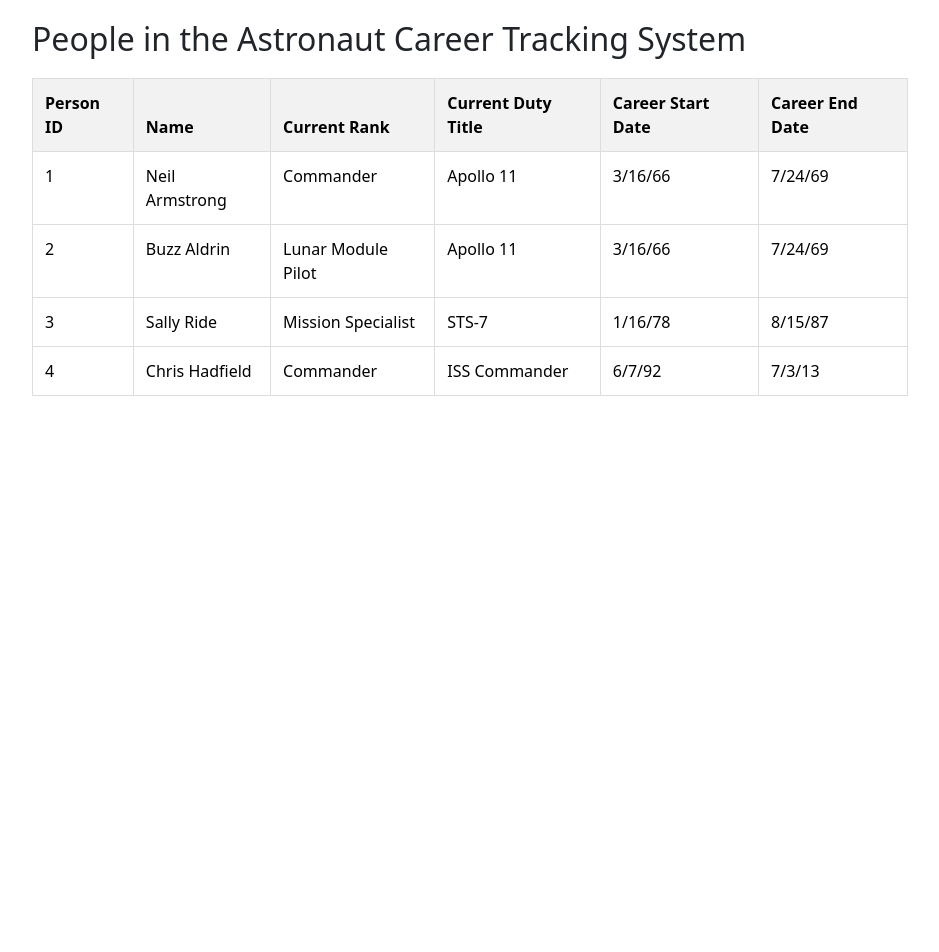
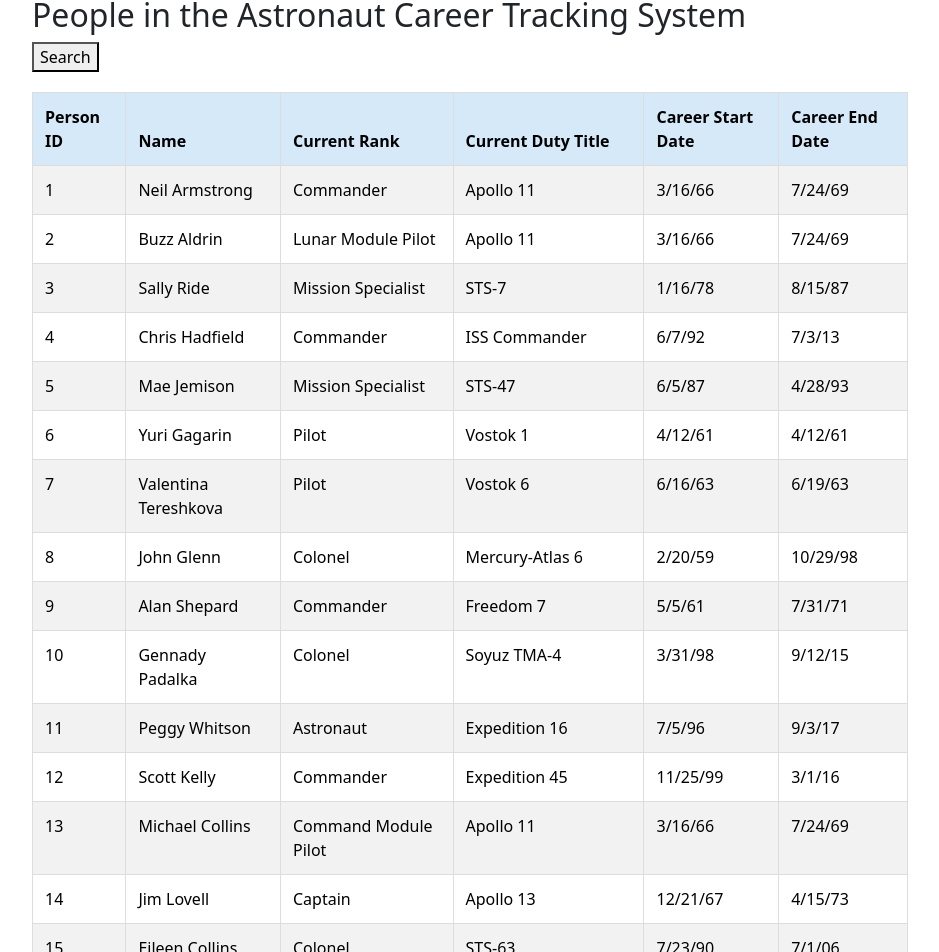
Before and after one commit to bochia/Stargate, an Angular app in the folder stargate.client/: page /directory in a window 1280 px wide. Shown: the part 84-1036 px from the top of the page, without its empty margins (170-1109 px from the left). Before the commit the page ends 800 px from the top, so only its background shows below. Built offline with nearby package versions, Linux system fonts and the light colour scheme.

Commit message:
feat: table got added to the directory page and able to cause button to trigger a filter.

```diff
--- a/stargate.client/src/app/person-directory/person-directory.component.css
+++ b/stargate.client/src/app/person-directory/person-directory.component.css
@@ -16,5 +16,5 @@ th, td {
 }
 
 th {
-  background-color: #f2f2f2;
+  background-color: #D6E9F8;
 }
--- a/stargate.client/src/app/person-directory/person-directory.component.html
+++ b/stargate.client/src/app/person-directory/person-directory.component.html
@@ -1,10 +1,10 @@
-<p>person-directory works!</p>
-
 <div class="container mt-4">
   <h2>People in the Astronaut Career Tracking System</h2>
 
-  <table class="table">
-    <thead>
+  <button (click)="filterTable()">Search</button>
+
+  <table class="table table-hover table-striped">
+    <thead class="thead-dark">
       <tr>
         <th>Person ID</th>
         <th>Name</th>
--- a/stargate.client/src/app/person-directory/person-directory.component.ts
+++ b/stargate.client/src/app/person-directory/person-directory.component.ts
@@ -7,43 +7,69 @@ import { Component } from '@angular/core';
 })
 export class PersonDirectoryComponent {
   people: PersonAstronautDto[] = [
-    {
-      personId: 1,
-      name: 'Neil Armstrong',
-      currentRank: 'Commander',
-      currentDutyTitle: 'Apollo 11',
-      careerStartDate: new Date('1966-03-16'),
-      careerEndDate: new Date('1969-07-24')
-    },
-    {
-      personId: 2,
-      name: 'Buzz Aldrin',
-      currentRank: 'Lunar Module Pilot',
-      currentDutyTitle: 'Apollo 11',
-      careerStartDate: new Date('1966-03-16'),
-      careerEndDate: new Date('1969-07-24')
-    },
-    {
-      personId: 3,
-      name: 'Sally Ride',
-      currentRank: 'Mission Specialist',
-      currentDutyTitle: 'STS-7',
-      careerStartDate: new Date('1978-01-16'),
-      careerEndDate: new Date('1987-08-15')
-    },
-    {
-      personId: 4,
-      name: 'Chris Hadfield',
-      currentRank: 'Commander',
-      currentDutyTitle: 'ISS Commander',
-      careerStartDate: new Date('1992-06-07'),
-      careerEndDate: new Date('2013-07-03')
-    }
+    { personId: 1, name: 'Neil Armstrong', currentRank: 'Commander', currentDutyTitle: 'Apollo 11', careerStartDate: new Date('1966-03-16'), careerEndDate: new Date('1969-07-24') },
+    { personId: 2, name: 'Buzz Aldrin', currentRank: 'Lunar Module Pilot', currentDutyTitle: 'Apollo 11', careerStartDate: new Date('1966-03-16'), careerEndDate: new Date('1969-07-24') },
+    { personId: 3, name: 'Sally Ride', currentRank: 'Mission Specialist', currentDutyTitle: 'STS-7', careerStartDate: new Date('1978-01-16'), careerEndDate: new Date('1987-08-15') },
+    { personId: 4, name: 'Chris Hadfield', currentRank: 'Commander', currentDutyTitle: 'ISS Commander', careerStartDate: new Date('1992-06-07'), careerEndDate: new Date('2013-07-03') },
+    { personId: 5, name: 'Mae Jemison', currentRank: 'Mission Specialist', currentDutyTitle: 'STS-47', careerStartDate: new Date('1987-06-05'), careerEndDate: new Date('1993-04-28') },
+    { personId: 6, name: 'Yuri Gagarin', currentRank: 'Pilot', currentDutyTitle: 'Vostok 1', careerStartDate: new Date('1961-04-12'), careerEndDate: new Date('1961-04-12') },
+    { personId: 7, name: 'Valentina Tereshkova', currentRank: 'Pilot', currentDutyTitle: 'Vostok 6', careerStartDate: new Date('1963-06-16'), careerEndDate: new Date('1963-06-19') },
+    { personId: 8, name: 'John Glenn', currentRank: 'Colonel', currentDutyTitle: 'Mercury-Atlas 6', careerStartDate: new Date('1959-02-20'), careerEndDate: new Date('1998-10-29') },
+    { personId: 9, name: 'Alan Shepard', currentRank: 'Commander', currentDutyTitle: 'Freedom 7', careerStartDate: new Date('1961-05-05'), careerEndDate: new Date('1971-07-31') },
+    { personId: 10, name: 'Gennady Padalka', currentRank: 'Colonel', currentDutyTitle: 'Soyuz TMA-4', careerStartDate: new Date('1998-03-31'), careerEndDate: new Date('2015-09-12') },
+    { personId: 11, name: 'Peggy Whitson', currentRank: 'Astronaut', currentDutyTitle: 'Expedition 16', careerStartDate: new Date('1996-07-05'), careerEndDate: new Date('2017-09-03') },
+    { personId: 12, name: 'Scott Kelly', currentRank: 'Commander', currentDutyTitle: 'Expedition 45', careerStartDate: new Date('1999-11-25'), careerEndDate: new Date('2016-03-01') },
+    { personId: 13, name: 'Michael Collins', currentRank: 'Command Module Pilot', currentDutyTitle: 'Apollo 11', careerStartDate: new Date('1966-03-16'), careerEndDate: new Date('1969-07-24') },
+    { personId: 14, name: 'Jim Lovell', currentRank: 'Captain', currentDutyTitle: 'Apollo 13', careerStartDate: new Date('1967-12-21'), careerEndDate: new Date('1973-04-15') },
+    { personId: 15, name: 'Eileen Collins', currentRank: 'Colonel', currentDutyTitle: 'STS-63', careerStartDate: new Date('1990-07-23'), careerEndDate: new Date('2006-07-01') },
+    { personId: 16, name: 'Franklin Chang-Díaz', currentRank: 'Commander', currentDutyTitle: 'STS-61-C', careerStartDate: new Date('1986-01-12'), careerEndDate: new Date('2005-07-12') },
+    { personId: 17, name: 'Kathryn Sullivan', currentRank: 'Captain', currentDutyTitle: 'STS-41-G', careerStartDate: new Date('1984-10-05'), careerEndDate: new Date('1993-01-19') },
+    { personId: 18, name: 'Jim Bridenstine', currentRank: 'Administrator', currentDutyTitle: 'NASA Administrator', careerStartDate: new Date('2018-04-23'), careerEndDate: new Date('2021-01-20') },
+    { personId: 19, name: 'Charles Bolden', currentRank: 'General', currentDutyTitle: 'NASA Administrator', careerStartDate: new Date('2009-07-17'), careerEndDate: new Date('2017-01-20') },
+    { personId: 20, name: 'Alan Bean', currentRank: 'Commander', currentDutyTitle: 'Apollo 12', careerStartDate: new Date('1969-11-14'), careerEndDate: new Date('1973-11-05') },
+    { personId: 21, name: 'Jack Swigert', currentRank: 'Command Module Pilot', currentDutyTitle: 'Apollo 13', careerStartDate: new Date('1970-04-11'), careerEndDate: new Date('1970-04-14') },
+    { personId: 22, name: 'Lori Garver', currentRank: 'Deputy Administrator', currentDutyTitle: 'NASA Deputy Administrator', careerStartDate: new Date('2009-07-17'), careerEndDate: new Date('2013-09-01') },
+    { personId: 23, name: 'Tom Marshburn', currentRank: 'Commander', currentDutyTitle: 'Expedition 34', careerStartDate: new Date('2012-12-19'), careerEndDate: new Date('2013-05-14') },
+    { personId: 24, name: 'Chris Cassidy', currentRank: 'Captain', currentDutyTitle: 'Expedition 35', careerStartDate: new Date('2004-06-26'), careerEndDate: new Date('2017-08-21') },
+    { personId: 25, name: 'Barbara Morgan', currentRank: 'Mission Specialist', currentDutyTitle: 'STS-118', careerStartDate: new Date('1998-08-21'), careerEndDate: new Date('2007-08-08') },
+    { personId: 26, name: 'Susan Helms', currentRank: 'Colonel', currentDutyTitle: 'STS-54', careerStartDate: new Date('1993-01-13'), careerEndDate: new Date('2002-02-19') },
+    { personId: 27, name: 'Robert Curbeam', currentRank: 'Captain', currentDutyTitle: 'STS-98', careerStartDate: new Date('1999-11-20'), careerEndDate: new Date('2004-12-22') },
+    { personId: 28, name: 'Steven Lindsey', currentRank: 'Colonel', currentDutyTitle: 'STS-87', careerStartDate: new Date('1995-12-06'), careerEndDate: new Date('2008-07-12') },
+    { personId: 29, name: 'David Brown', currentRank: 'Mission Specialist', currentDutyTitle: 'STS-107', careerStartDate: new Date('1998-07-12'), careerEndDate: new Date('2003-02-01') },
+    { personId: 30, name: 'Rick D. Husband', currentRank: 'Commander', currentDutyTitle: 'STS-107', careerStartDate: new Date('1994-07-05'), careerEndDate: new Date('2003-02-01') },
+    { personId: 31, name: 'Kalpana Chawla', currentRank: 'Mission Specialist', currentDutyTitle: 'STS-107', careerStartDate: new Date('1997-11-19'), careerEndDate: new Date('2003-02-01') },
+    { personId: 32, name: 'Don Pettit', currentRank: 'Astronaut', currentDutyTitle: 'Expedition 6', careerStartDate: new Date('1996-06-17'), careerEndDate: new Date('2012-10-11') },
+    { personId: 33, name: 'John M. Lounge', currentRank: 'Colonel', currentDutyTitle: 'STS-51-L', careerStartDate: new Date('1985-01-24'), careerEndDate: new Date('1986-01-28') },
+    { personId: 34, name: 'Robert Gibson', currentRank: 'Colonel', currentDutyTitle: 'STS-47', careerStartDate: new Date('1988-09-12'), careerEndDate: new Date('1996-07-23') },
+    { personId: 35, name: 'Wendy Lawrence', currentRank: 'Captain', currentDutyTitle: 'STS-67', careerStartDate: new Date('1995-03-04'), careerEndDate: new Date('2002-11-04') },
+    { personId: 36, name: 'George Zamka', currentRank: 'Colonel', currentDutyTitle: 'STS-130', careerStartDate: new Date('1994-07-25'), careerEndDate: new Date('2010-02-24') },
+    { personId: 37, name: 'Stephen G. Bowen', currentRank: 'Captain', currentDutyTitle: 'STS-126', careerStartDate: new Date('2000-05-06'), careerEndDate: new Date('2011-05-22') },
+    { personId: 38, name: 'Leland Melvin', currentRank: 'Mission Specialist', currentDutyTitle: 'STS-122', careerStartDate: new Date('2002-01-12'), careerEndDate: new Date('2014-01-26') },
+    { personId: 39, name: 'Richard Arnold', currentRank: 'Lieutenant Colonel', currentDutyTitle: 'STS-51-B', careerStartDate: new Date('1985-04-29'), careerEndDate: new Date('1997-03-17') },
+    { personId: 40, name: 'Randy Bresnik', currentRank: 'Colonel', currentDutyTitle: 'Expedition 52', careerStartDate: new Date('2009-07-12'), careerEndDate: new Date('2017-01-01') },
+    { personId: 41, name: 'Robert Hines', currentRank: 'Lieutenant Colonel', currentDutyTitle: 'STS-64', careerStartDate: new Date('1992-09-09'), careerEndDate: new Date('2013-10-01') },
+    { personId: 42, name: 'Douglas Wheelock', currentRank: 'Colonel', currentDutyTitle: 'Expedition 24', careerStartDate: new Date('1998-07-12'), careerEndDate: new Date('2011-11-17') },
+    { personId: 43, name: 'Catherine Coleman', currentRank: 'Mission Specialist', currentDutyTitle: 'STS-73', careerStartDate: new Date('1992-06-26'), careerEndDate: new Date('2009-04-15') },
+    { personId: 44, name: 'Jules Verne', currentRank: 'Engineer', currentDutyTitle: 'Ariane 5', careerStartDate: new Date('2004-03-04'), careerEndDate: new Date('2006-06-10') },
+    { personId: 45, name: 'Charlie Duke', currentRank: 'Astronaut', currentDutyTitle: 'Apollo 16', careerStartDate: new Date('1969-04-16'), careerEndDate: new Date('1972-04-27') },
+    { personId: 46, name: 'Gene Cernan', currentRank: 'Captain', currentDutyTitle: 'Apollo 17', careerStartDate: new Date('1972-12-07'), careerEndDate: new Date('1972-12-19') },
+    { personId: 47, name: 'Fred Leslie', currentRank: 'Engineer', currentDutyTitle: 'ISS', careerStartDate: new Date('2001-03-15'), careerEndDate: new Date('2010-08-02') },
+    { personId: 48, name: 'Janet Kavandi', currentRank: 'Commander', currentDutyTitle: 'STS-91', careerStartDate: new Date('1994-06-07'), careerEndDate: new Date('2001-07-11') },
+    { personId: 49, name: 'David McBride', currentRank: 'Lieutenant Colonel', currentDutyTitle: 'STS-116', careerStartDate: new Date('2005-12-09'), careerEndDate: new Date('2008-12-01') },
+    { personId: 50, name: 'Janet D. Rochford', currentRank: 'Major', currentDutyTitle: 'STS-63', careerStartDate: new Date('1995-06-17'), careerEndDate: new Date('2001-06-12') }
   ];
 
   constructor() { }
 
   ngOnInit(): void { }
+
+  filterTable() {
+    this.people =  [
+      { personId: 1, name: 'Neil Armstrong', currentRank: 'Commander', currentDutyTitle: 'Apollo 11', careerStartDate: new Date('1966-03-16'), careerEndDate: new Date('1969-07-24') },
+      { personId: 2, name: 'Buzz Aldrin', currentRank: 'Lunar Module Pilot', currentDutyTitle: 'Apollo 11', careerStartDate: new Date('1966-03-16'), careerEndDate: new Date('1969-07-24') },
+      { personId: 3, name: 'Sally Ride', currentRank: 'Mission Specialist', currentDutyTitle: 'STS-7', careerStartDate: new Date('1978-01-16'), careerEndDate: new Date('1987-08-15') },
+    ];
+  }
 }
 
 
```
